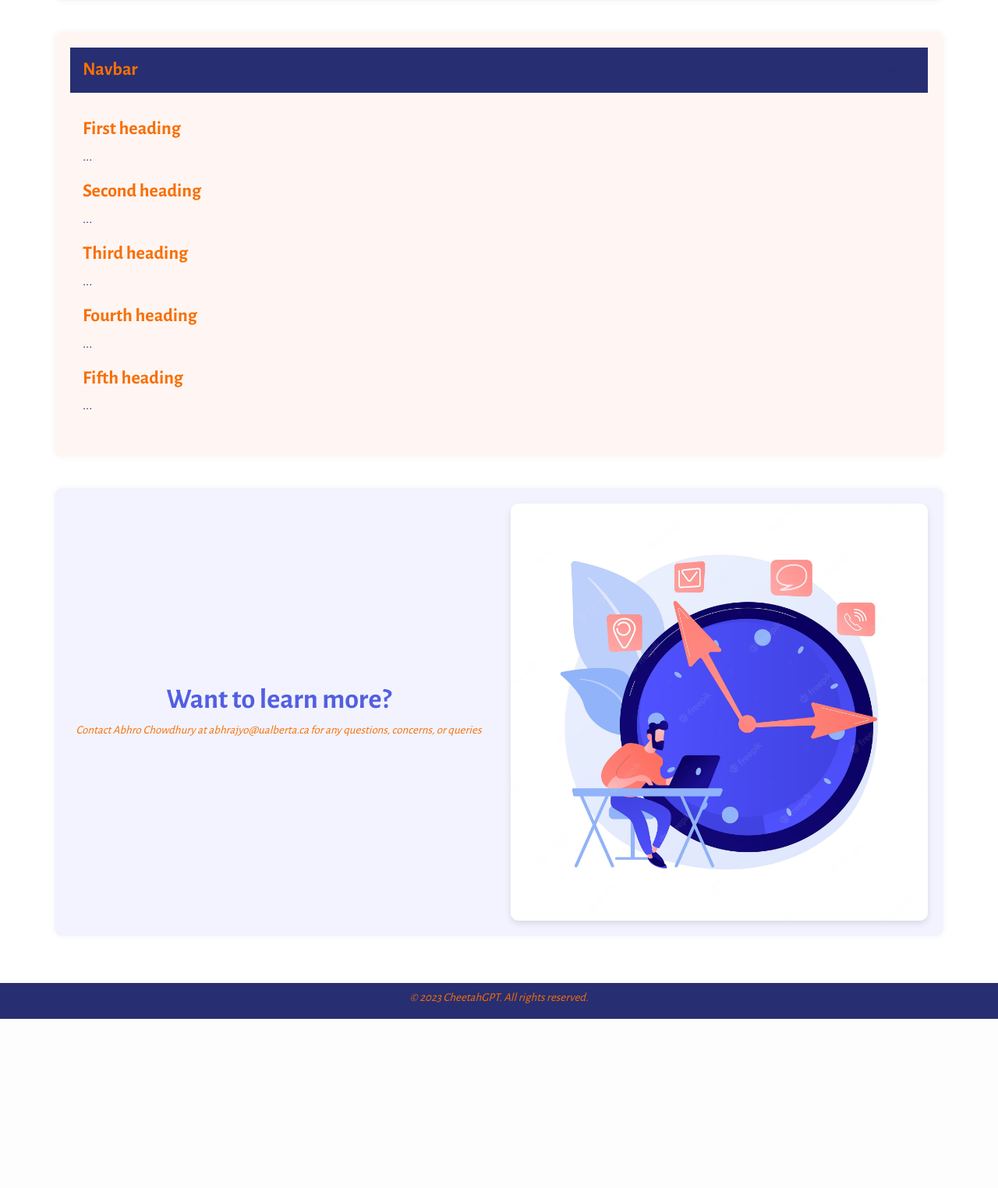
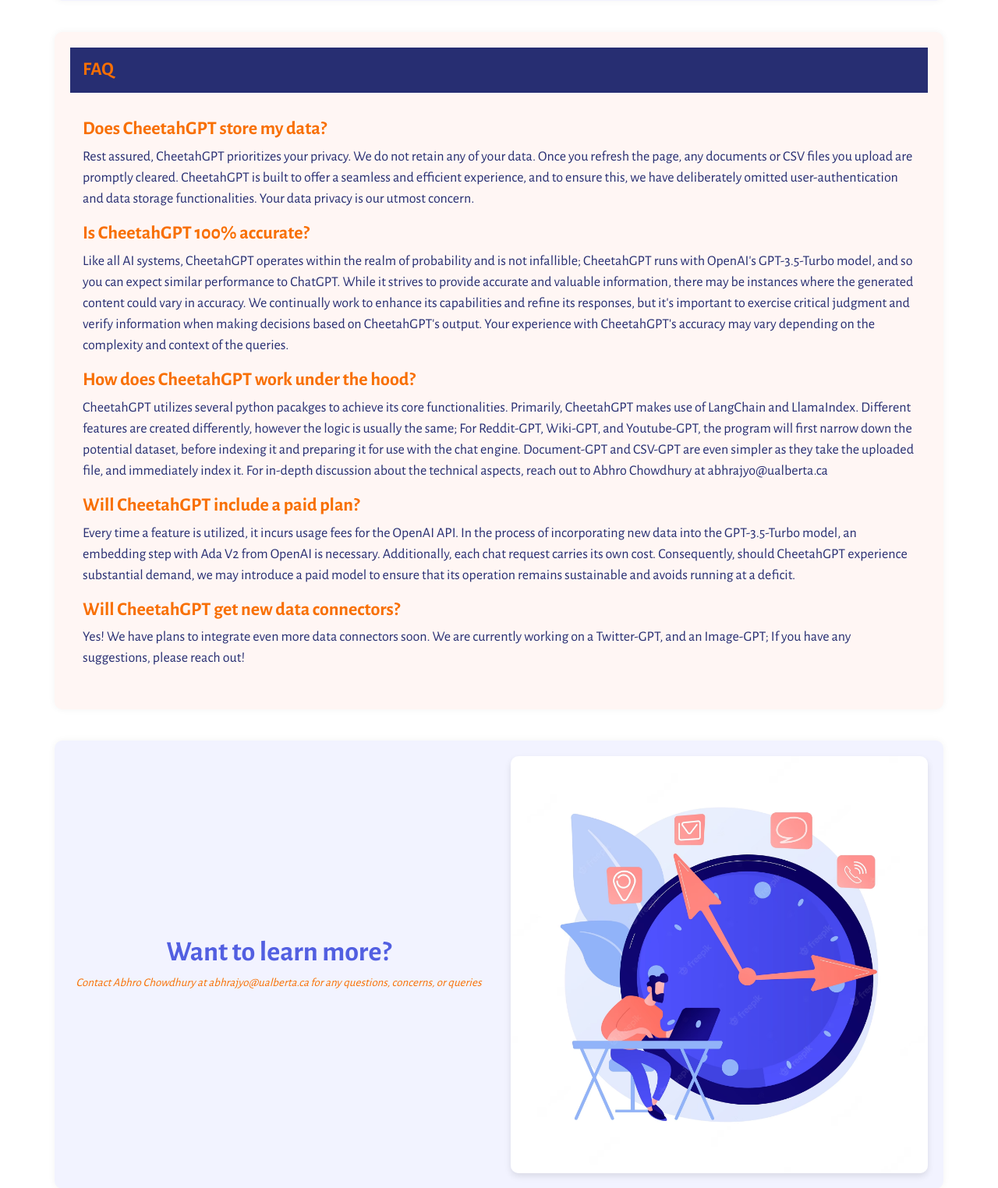
Before and after one commit to AbhroChowdhury/CheetahGPT, a Flask app: page / in a window 1280 px wide. Shown: the part 1776-3300 px from the top of the page at 78% size. Before the commit the page ends 3083 px from the top, so only its background shows below. Run offline with Flask 3, Linux system fonts and the light colour scheme; some libraries are stand-ins or nearby versions.

Commit message:
landing page fully complete (apart from footer)

```diff
--- a/static/css/styles.css
+++ b/static/css/styles.css
@@ -267,3 +267,11 @@
     border-radius: 10px;
     box-shadow: 0 4px 8px rgba(0, 0, 0, 0.1);
 }
+
+.white-link {
+    color: white !important;
+}
+
+.custom-navfaq .navfaq-item {
+    margin-right: 15px; /* Adjust the value as needed */
+}
--- a/templates/index.html
+++ b/templates/index.html
@@ -1,10 +1,13 @@
 <!DOCTYPE html>
 <html>
     <head>
+        <meta charset="utf-8">
+        <meta name="viewport" content="width=device-width, initial-scale=1.0">
         <title>CheetahGPT</title>
         <link rel="stylesheet" href="https://stackpath.bootstrapcdn.com/bootstrap/4.5.2/css/bootstrap.min.css">
         <link rel="stylesheet" href="{{ url_for('static', filename='css/styles.css') }}">
         <link href="https://fonts.googleapis.com/css2?family=Alegreya+Sans:wght@400;700&display=swap" rel="stylesheet">
+        <script src="https://cdn.jsdelivr.net/npm/bootstrap@5.3.0/dist/js/bootstrap.bundle.min.js"></script>
     </head>
 
 
@@ -131,36 +134,32 @@
 
     <div class="container faq-container">
         <nav id="navbarfaq" class="navbar bg-body-tertiary px-3 mb-3">
-            <h4 style="margin-top: 6px;">Navbar</h4>
-            <ul class="nav navfaq-pills">
-              <li class="navfaq-item">
-                <a class="navfaq-link" href="#scrollspyHeading1">First</a>
-              </li>
-              <li class="navfaq-item">
-                <a class="navfaq-link" href="#scrollspyHeading2">Second</a>
-              </li>
-              <li class="navfaq-item dropdown">
-                <a class="navfaq-link dropdown-toggle" data-bs-toggle="dropdown" href="#" role="button" aria-expanded="false">Dropdown</a>
-                <ul class="dropdown-menu">
-                  <li><a class="dropdown-item" href="#scrollspyHeading3">Third</a></li>
-                  <li><a class="dropdown-item" href="#scrollspyHeading4">Fourth</a></li>
-                  <li><hr class="dropdown-divider"></li>
-                  <li><a class="dropdown-item" href="#scrollspyHeading5">Fifth</a></li>
-                </ul>
-              </li>
-            </ul>
+            <h4 style="margin-top: 6px;">FAQ</h4>
           </nav>
           <div data-bs-spy="scroll" data-bs-target="#navbarfaq" data-bs-root-margin="0px 0px -40%" data-bs-smooth-scroll="true" class="scrollspy-example bg-body-tertiary p-3 rounded-2" tabindex="0">
-            <h4 id="scrollspyHeading1">First heading</h4>
-            <p>...</p>
-            <h4 id="scrollspyHeading2">Second heading</h4>
-            <p>...</p>
-            <h4 id="scrollspyHeading3">Third heading</h4>
-            <p>...</p>
-            <h4 id="scrollspyHeading4">Fourth heading</h4>
-            <p>...</p>
-            <h4 id="scrollspyHeading5">Fifth heading</h4>
-            <p>...</p>
+            <h4 id="scrollspyHeading1">Does CheetahGPT store my data?</h4>
+            <p>Rest assured, CheetahGPT prioritizes your privacy. We do not retain any of your data. Once you refresh the page, any documents or CSV files you upload are promptly cleared.
+                CheetahGPT is built to offer a seamless and efficient experience, and to ensure this, we have deliberately omitted user-authentication and data storage functionalities.
+                Your data privacy is our utmost concern.
+            </p>
+            <h4 id="scrollspyHeading2">Is CheetahGPT 100% accurate?</h4>
+            <p>
+                Like all AI systems, CheetahGPT operates within the realm of probability and is not infallible; CheetahGPT runs with OpenAI's GPT-3.5-Turbo model, and so you can expect similar performance to ChatGPT. While it strives to provide accurate and valuable information,
+                there may be instances where the generated content could vary in accuracy. We continually work to enhance its capabilities and refine its responses,
+                but it's important to exercise critical judgment and verify information when making decisions based on CheetahGPT's output. Your experience with CheetahGPT's accuracy may vary depending on the complexity and context of the queries.
+            </p>
+            <h4 id="scrollspyHeading3">How does CheetahGPT work under the hood?</h4>
+            <p>CheetahGPT utilizes several python pacakges to achieve its core functionalities. Primarily, CheetahGPT makes use of LangChain and LlamaIndex. Different features are created differently, however the logic is usually the same;
+                For Reddit-GPT, Wiki-GPT, and Youtube-GPT, the program will first narrow down the potential dataset, before indexing it and preparing it for use with the chat engine. Document-GPT and CSV-GPT are even simpler as they take  the uploaded file,
+                and immediately index it. For in-depth discussion about the technical aspects, reach out to Abhro Chowdhury at abhrajyo@ualberta.ca
+            </p>
+            <h4 id="scrollspyHeading4">Will CheetahGPT include a paid plan?</h4>
+            <p>
+                Every time a feature is utilized, it incurs usage fees for the OpenAI API. In the process of incorporating new data into the GPT-3.5-Turbo model, an embedding step with Ada V2 from OpenAI is necessary. Additionally, each chat request carries its own cost.
+                Consequently, should CheetahGPT experience substantial demand, we may introduce a paid model to ensure that its operation remains sustainable and avoids running at a deficit.
+            </p>
+            <h4 id="scrollspyHeading5">Will CheetahGPT get new data connectors?</h4>
+            <p>Yes! We have plans to integrate even more data connectors soon. We are currently working on a Twitter-GPT, and an Image-GPT; If you have any suggestions, please reach out!</p>
           </div>
     </div>
 
```
